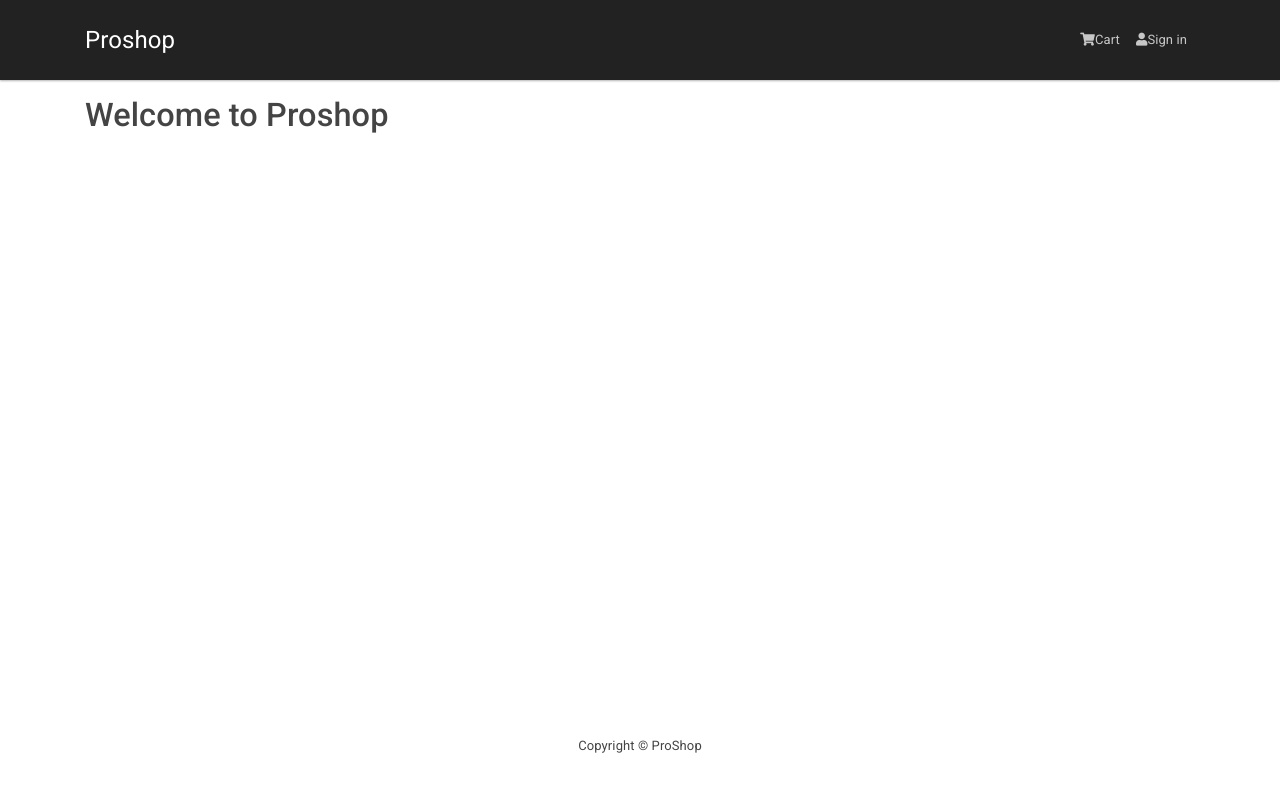
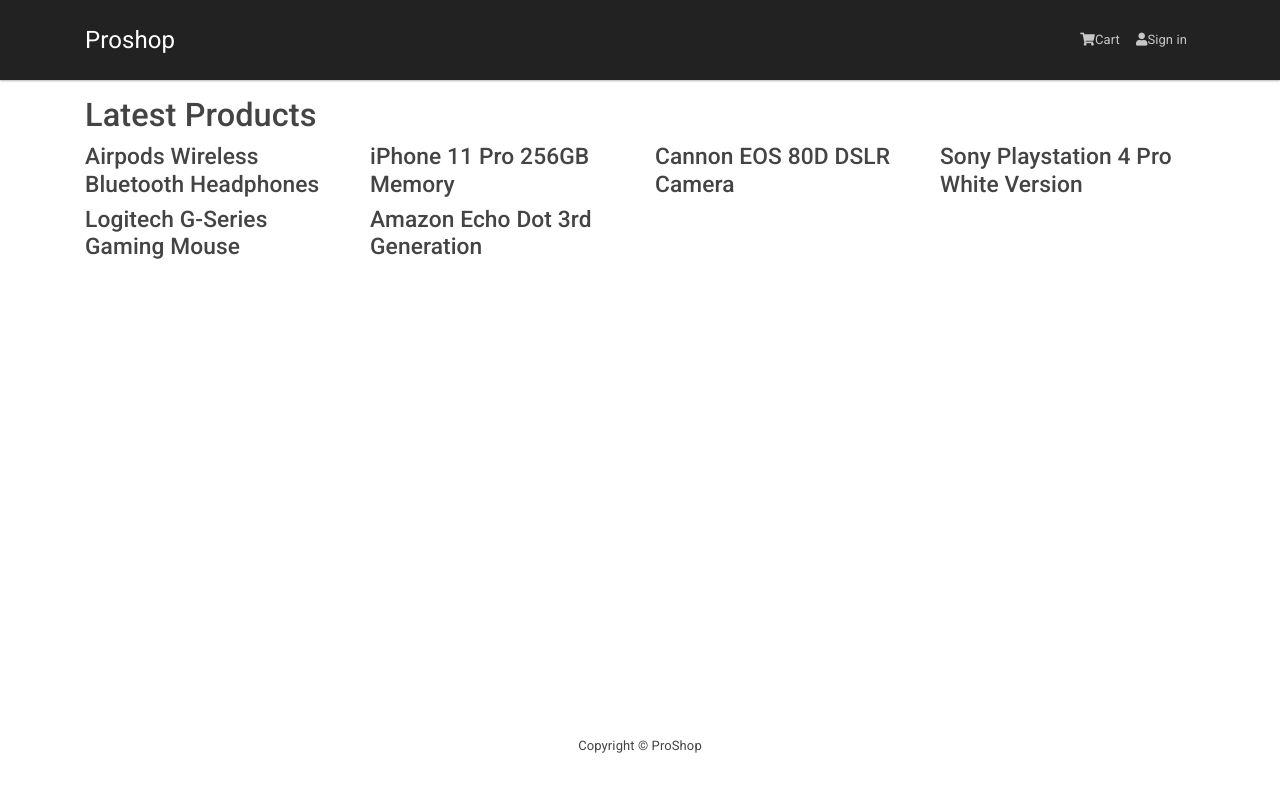
Before and after one commit to grabania/proshop, a React (Create React App) app in the folder frontend/: page / in a window 1280 px wide. Shown: the top 792 px of the page. Built offline with nearby package versions, Linux system fonts and the light colour scheme.

Commit message:
Import HomeScreen and add to container in App.js

```diff
--- a/frontend/src/App.js
+++ b/frontend/src/App.js
@@ -2,6 +2,7 @@
 import { Container } from "react-bootstrap"
 import Header from "./components/Header"
 import Footer from "./components/Footer"
+import HomeScreen from "./screens/HomeScreen"
 
 const App = () => {
   return (
@@ -9,7 +10,7 @@
       <Header />
       <main className='py-3'>
         <Container>
-          <h1>Welcome to Proshop</h1>
+          <HomeScreen />
         </Container>
       </main>
       <Footer />
--- a/frontend/src/screens/HomeScreen.js
+++ b/frontend/src/screens/HomeScreen.js
@@ -0,0 +1,20 @@
+import React from "react"
+import { Row, Col } from "react-bootstrap"
+import products from "../products"
+
+const HomeScreen = () => {
+  return (
+    <>
+      <h1>Latest Products</h1>
+      <Row>
+        {products.map((product) => (
+          <Col sm={12} md={6} lg={4} xl={3}>
+            <h3>{product.name}</h3>
+          </Col>
+        ))}
+      </Row>
+    </>
+  )
+}
+
+export default HomeScreen
```
Also changed, not shown: 1 other file (tests, documents, lock files or other folders).
